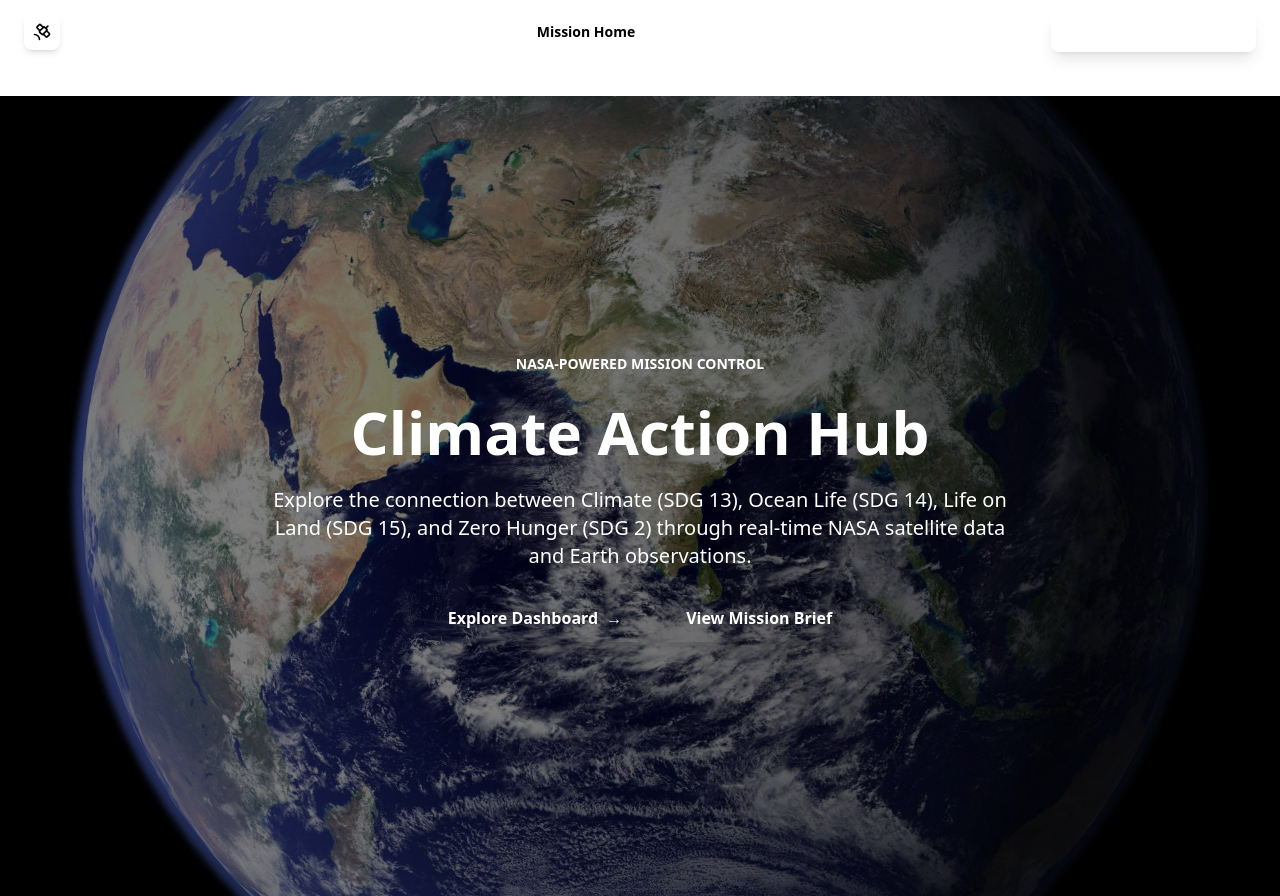
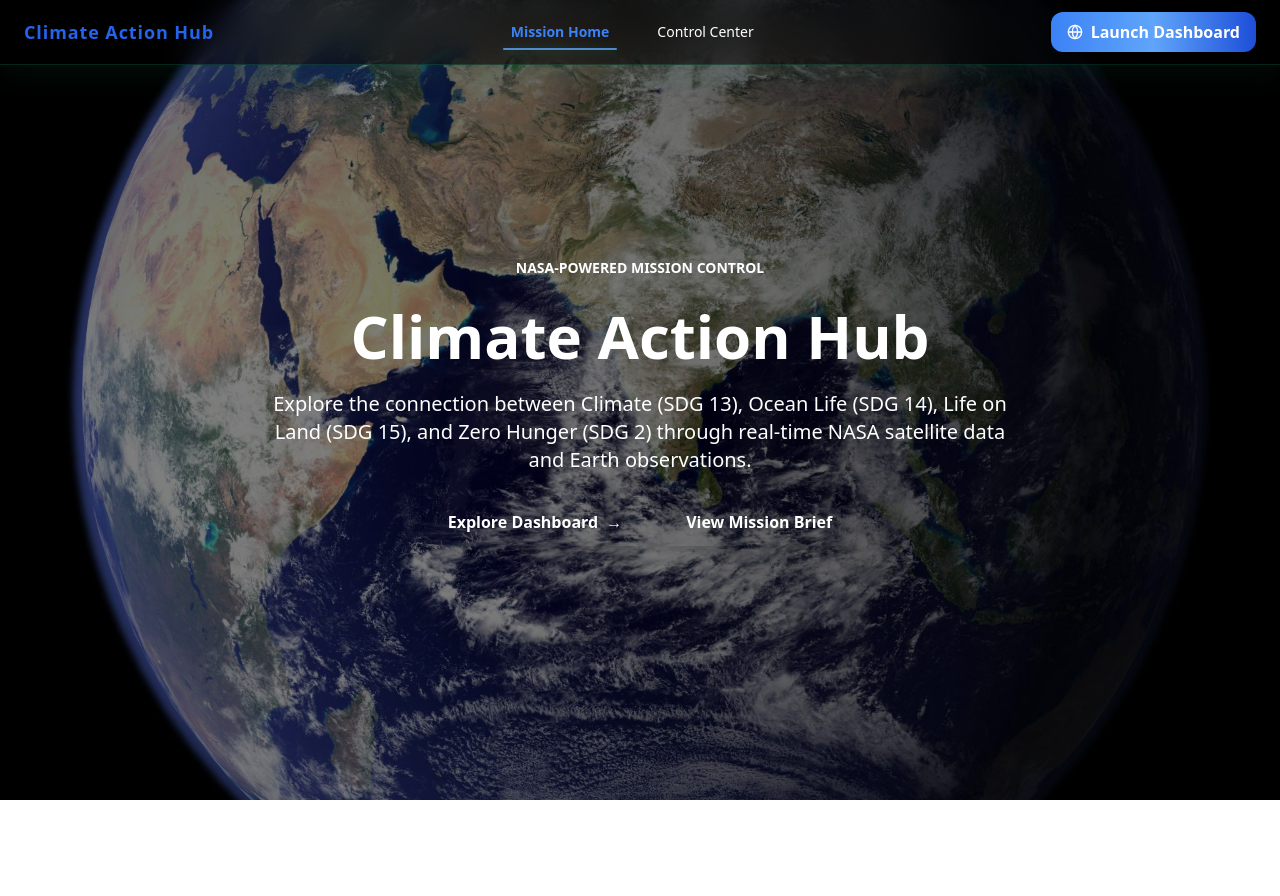
Before and after one commit to karandeep1208/noCoders_NASA, a React (Vite) app in the folder frontend/: page / in a window 1280 px wide. After the commit the page ends 800 px from the top, so only its background shows below. Built offline with nearby package versions, Linux system fonts and the light colour scheme.

Commit message:
added new features

```diff
--- a/frontend/src/App.jsx
+++ b/frontend/src/App.jsx
@@ -10,11 +10,9 @@ const App = () => {
       <Navbar />
 
       {/* Main content */}
-      <div className="pt-24 bg-space min-h-screen text-white">
         <Routes>
           <Route path="/" element={<Home />} />
         </Routes>
-      </div>
     </Router>
   );
 };
--- a/frontend/src/components/HeroBadge.jsx
+++ b/frontend/src/components/HeroBadge.jsx
@@ -1,8 +1,6 @@
-/* eslint-disable no-unused-vars */
 import { motion } from "framer-motion";
 
-const HeroBadge = () => {
-  return (
+const HeroBadge = () => (
   <motion.span
     initial={{ opacity: 0 }}
     animate={{ opacity: 1 }}
@@ -12,6 +10,5 @@ const HeroBadge = () => {
     NASA-Powered Mission Control
   </motion.span>
 );
-};
 
 export default HeroBadge;
--- a/frontend/src/components/HeroCTA.jsx
+++ b/frontend/src/components/HeroCTA.jsx
@@ -1,9 +1,6 @@
-/* eslint-disable no-unused-vars */
-// src/components/HeroCTA.jsx
 import { motion } from "framer-motion";
 
-const HeroCTA = () => {
-  return (
+const HeroCTA = () => (
   <motion.div
     initial={{ opacity: 0 }}
     animate={{ opacity: 1 }}
@@ -26,6 +23,5 @@ const HeroCTA = () => {
     </button>
   </motion.div>
 );
-};
 
 export default HeroCTA;
--- a/frontend/src/components/HeroDescription.jsx
+++ b/frontend/src/components/HeroDescription.jsx
@@ -1,8 +1,6 @@
-/* eslint-disable no-unused-vars */
 import { motion } from "framer-motion";
 
-const HeroDescription = () => {
-  return (
+const HeroDescription = () => (
   <motion.p
     initial={{ y: 20, opacity: 0 }}
     animate={{ y: 0, opacity: 1 }}
@@ -12,6 +10,5 @@ const HeroDescription = () => {
     Explore the connection between Climate (SDG 13), Ocean Life (SDG 14), Life on Land (SDG 15), and Zero Hunger (SDG 2) through real-time NASA satellite data and Earth observations.
   </motion.p>
 );
-};
 
 export default HeroDescription;
--- a/frontend/src/components/HeroTitle.jsx
+++ b/frontend/src/components/HeroTitle.jsx
@@ -1,8 +1,6 @@
-/* eslint-disable no-unused-vars */
 import { motion } from "framer-motion";
 
-const HeroTitle = () => {
-  return (
+const HeroTitle = () => (
   <motion.h1
     initial={{ y: -30, opacity: 0 }}
     animate={{ y: 0, opacity: 1 }}
@@ -12,6 +10,5 @@ const HeroTitle = () => {
     Climate Action Hub
   </motion.h1>
 );
-};
 
 export default HeroTitle;
--- a/frontend/src/components/Navbar.jsx
+++ b/frontend/src/components/Navbar.jsx
@@ -1,80 +1,85 @@
 /* eslint-disable no-unused-vars */
-import { useState, useEffect } from "react";
 import { motion } from "framer-motion";
 import { Link, useLocation, useNavigate } from "react-router-dom";
 import { Satellite, Globe } from "lucide-react";
 
 const Navbar = () => {
-  const [scrolled, setScrolled] = useState(false);
   const location = useLocation();
   const navigate = useNavigate();
-
-  useEffect(() => {
-    const handleScroll = () => setScrolled(window.scrollY > 50);
-    window.addEventListener("scroll", handleScroll);
-    return () => window.removeEventListener("scroll", handleScroll);
-  }, []);
 
   const handleLaunch = () => navigate("/dashboard");
 
   return (
     <motion.nav
-      initial={{ y: -100 }}
-      animate={{ y: 0 }}
-      className={`fixed top-0 w-full z-50 transition-all duration-300 ${
-        scrolled
-          ? "bg-gradient-to-r from-nasaBlue/90 via-indigo-900/80 to-purple-900/80 backdrop-blur-md border-b border-indigo-700"
-          : "bg-transparent"
-      }`}
+      initial={{ y: -60, opacity: 0 }}
+      animate={{ y: 0, opacity: 1 }}
+      transition={{ type: "spring", stiffness: 70, damping: 16 }}
+      className="
+        fixed top-0 left-0 w-full z-50
+        bg-black/50 backdrop-blur-lg
+        border-b border-emerald-500/20
+        shadow-[0_6px_32px_0_rgba(16,185,129,0.09)]
+        transition-all
+      "
     >
       <div className="container mx-auto px-6 py-3 flex items-center justify-between flex-wrap md:flex-nowrap">
         {/* Logo + Title */}
         <Link to="/" className="flex items-center space-x-2 group flex-shrink-0">
-          <div className="p-2 rounded-lg bg-nasaBlue group-hover:bg-primary/50 transition-colors shadow-md">
-            <Satellite className="w-5 h-5 text-primary" />
-          </div>
-          <span className="text-lg font-bold font-orbitron text-white group-hover:text-primary transition-colors whitespace-nowrap">
+          <span className="text-lg font-bold font-orbitron text-blue-600 group-hover:text-blue-300 transition-colors whitespace-nowrap tracking-wider shadow-sm">
             Climate Action Hub
           </span>
         </Link>
 
         {/* Navigation Links */}
-        <div className="flex items-center space-x-6 flex-grow justify-center">
-          <Link
-            to="/"
-            className={`text-sm font-medium transition-colors ${
-              location.pathname === "/"
-                ? "text-primary font-semibold"
-                : "text-white hover:text-primary/80"
-            } whitespace-nowrap`}
-          >
-            Mission Home
-          </Link>
-          <Link
-            to="/dashboard"
-            className={`text-sm font-medium transition-colors ${
-              location.pathname === "/dashboard"
-                ? "text-primary font-semibold"
-                : "text-white hover:text-primary/80"
-            } whitespace-nowrap`}
-          >
-            Control Center
-          </Link>
+        <div className="flex items-center space-x-8 flex-grow justify-center">
+          <NavLinkItem label="Mission Home" to="/" active={location.pathname === "/"} />
+          <NavLinkItem label="Control Center" to="/dashboard" active={location.pathname === "/dashboard"} />
         </div>
 
         {/* CTA Button */}
-        <div className="flex-shrink-0">
         <button
           onClick={handleLaunch}
-            className="flex items-center space-x-2 px-4 py-2 bg-gradient-to-r from-primary to-nasaBlue hover:from-rocketRed hover:to-purple-700 text-white font-semibold rounded-lg shadow-lg transition-all duration-300 whitespace-nowrap"
+          className="flex items-center space-x-2 px-4 py-2
+            bg-gradient-to-r from-blue-500 via-blue-400 to-blue-700
+            hover:from-blue-700  hover:via-blue-400 hover:to-blue-500
+            text-white font-semibold rounded-xl shadow-xl
+            transition-all duration-300 whitespace-nowrap
+            backdrop-blur-sm"
         >
           <Globe className="w-4 h-4" />
           <span>Launch Dashboard</span>
         </button>
       </div>
-      </div>
     </motion.nav>
   );
 };
 
+function NavLinkItem({ label, to, active }) {
+  return (
+    <Link
+      to={to}
+      className={`
+        relative px-2 py-1 text-sm font-medium transition-all
+        duration-200 cursor-pointer
+        ${active
+          ? "text-blue-500 font-semibold"
+          : "text-white hover:text-blue-300"
+        }
+      `}
+    >
+      <span>{label}</span>
+      {/* Animated underline */}
+      <span
+        className={`absolute left-0 -bottom-1 h-0.5 rounded-full transition-all duration-300
+          ${active
+            ? "w-full bg-blue-400/80 shadow-[0_2px_8px_0_rgba(16,185,129,0.35)]"
+            : "w-0 bg-emerald-400/40"
+          }
+          group-hover:w-full
+        `}
+      />
+    </Link>
+  );
+}
+
 export default Navbar;
--- a/frontend/src/pages/HomePage.jsx
+++ b/frontend/src/pages/HomePage.jsx
@@ -2,11 +2,12 @@ import HeroBadge from "../components/HeroBadge";
 import HeroTitle from "../components/HeroTitle";
 import HeroDescription from "../components/HeroDescription";
 import HeroCTA from "../components/HeroCTA";
-import Image from "../assets/earth.jpg"; // Adjust the path as necessary
+import Image from "../assets/earth.jpg"; // Make sure this path is correct
 
-const Home = () => {
-  return (
-    <main className="relative w-full min-h-screen bg-space text-white flex flex-col items-center justify-center">
+const NAVBAR_HEIGHT = 60; // px, adjust if needed
+
+const Home = () => (
+  <main className={`relative w-full min-h-screen bg-space text-white flex flex-col items-center justify-center pt-[${NAVBAR_HEIGHT}px]`}>
     {/* Background Earth Image */}
     <div className="absolute inset-0">
       <img
@@ -14,7 +15,7 @@ const Home = () => {
         alt="Earth Background"
         className="w-full h-full object-cover object-center"
       />
-        <div className="absolute inset-0 bg-black/50" /> {/* Dark overlay */}
+      <div className="absolute inset-0 bg-black/50" />
     </div>
 
     {/* Hero Content */}
@@ -26,6 +27,5 @@ const Home = () => {
     </div>
   </main>
 );
-};
 
 export default Home;
```
Lines whose indentation alone changed are shown as unchanged.
